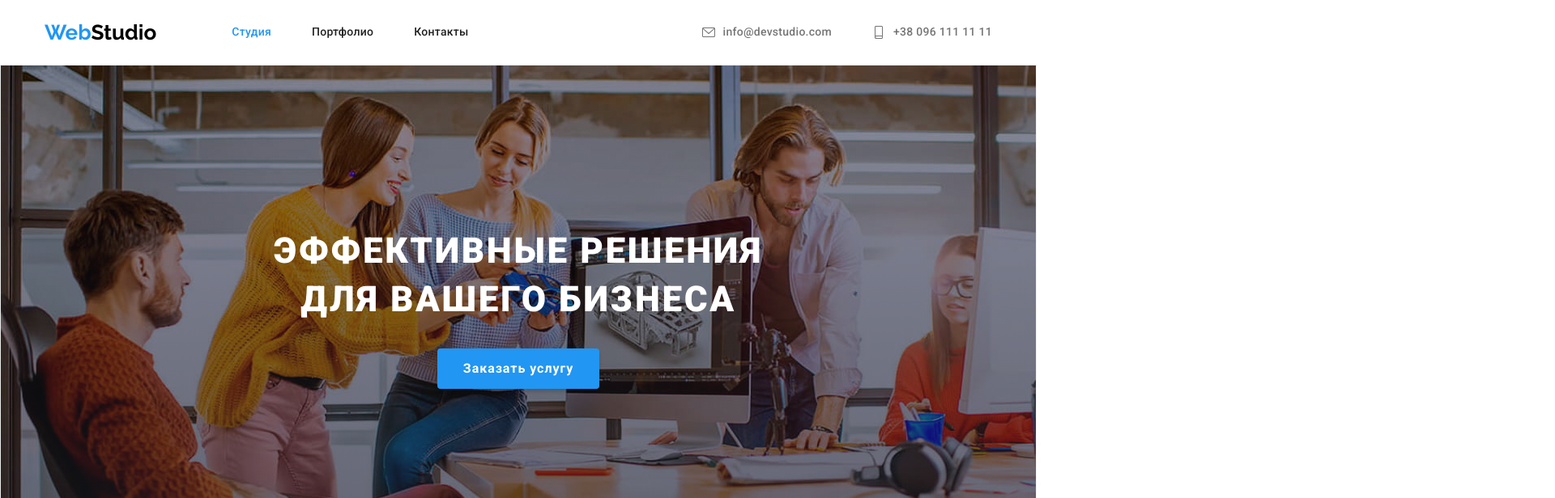
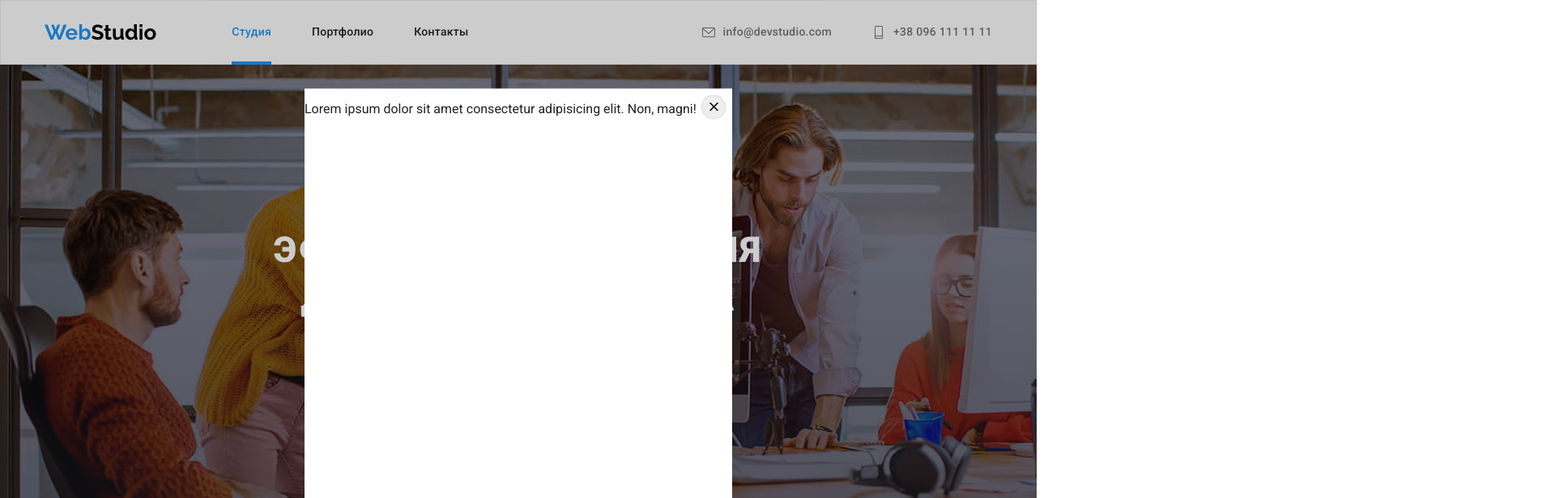
Before and after one commit to RostyslavSuprun/goit-markup-hw-05, a plain HTML site: page index.html in a window 1280 px wide. Both pictures are taken after a click on the button "Заказать услугу". Shown: the top 616 px of the page at 81% size, 1920 px wide, since content can reach past the window. Drawn offline with nearby package versions, Linux system fonts and the light colour scheme.

Commit message:
modal start

```diff
--- a/css/styles.css
+++ b/css/styles.css
@@ -25,16 +25,17 @@ footer {
   color: var(--title-text-color);
   text-decoration: none;
   list-style: none;
+  border: 0px;
 }
-main {
-  border: 1px solid #ececec;
-}
+
 .section {
   padding: 94px 0px;
 }
 /* ===header styles=== */
 .header {
   height: 80px;
+  border: 1px solid;
+  border-color: #ececec;
 }
 .container {
   width: 1200px;
@@ -70,6 +71,7 @@ main {
 .nav.link {
   display: flex;
   font-style: normal;
+  padding: 32px 0px;
   font-weight: 500;
   font-size: 14px;
   line-height: 1.14em;
@@ -96,6 +98,7 @@ main {
   margin-left: auto;
 
   color: var(--primary-text-color);
+  transition: color 250ms cubic-bezier(0.4, 0, 0.2, 1);
 }
 .header {
   display: flex;
@@ -145,7 +148,7 @@ h1 {
 }
 .order.button {
   padding: 10px 32px;
-  background: var(--accent-color);
+  background-color: var(--accent-color);
   font-family: inherit;
   font-style: normal;
   font-size: 16px;
@@ -157,9 +160,11 @@ h1 {
   border-style: none;
   box-shadow: 0px 4px 4px rgba(0, 0, 0, 0.15);
   cursor: pointer;
+
+  transition: background-color 250ms cubic-bezier(0.4, 0, 0.2, 1);
 }
 .order.button:hover {
-  background: #188ce8;
+  background-color: #188ce8;
 }
 /* === особливості === */
 
@@ -233,12 +238,9 @@ h2 {
   display: flex;
   justify-content: center;
 }
-/* .container.examples {
-  max-width: 1600px;
-} */
+
 .section.comand {
   background-color: #f5f4fa;
-  /* max-width: 1600px; */
   margin-right: auto;
   margin-left: auto;
 }
@@ -298,22 +300,25 @@ h2 {
   color: #212121;
   font-weight: 500;
   font-size: 16px;
+  font-family: inherit;
   line-height: 1.62em;
   background-color: #f5f4fa;
   box-shadow: none;
   cursor: pointer;
+
+  transition: background-color 250ms cubic-bezier(0.4, 0, 0.2, 1),
+    box-shadow 250ms cubic-bezier(0.4, 0, 0.2, 1),
+    color 250ms cubic-bezier(0.4, 0, 0.2, 1);
 }
 .applications,
 .website {
   text-align: center;
   min-width: 145px;
 }
-.filter {
-  font-family: inherit;
-}
 .filter:active,
-.filter:focus {
-  background: #2196f3;
+.filter:focus,
+.filter:hover {
+  background-color: #2196f3;
   color: #f5f4fa;
 }
 .projects {
@@ -335,8 +340,6 @@ h2 {
 
 /* ====footer==== */
 .footer {
-  /* max-width: 1600px; */
-  /* height: 252px; */
   background-color: var(--background-color);
   color: var(--secondary-text-color);
   margin-left: auto;
@@ -385,6 +388,7 @@ address {
   justify-content: space-between;
   align-items: center;
 }
+
 .mail-to,
 .phone,
 .info.item,
@@ -417,6 +421,7 @@ address {
   background: #f5f4fa;
   border-radius: 4px;
 }
+
 .container.filters {
   display: flex;
   flex-direction: column;
@@ -446,7 +451,7 @@ address {
   letter-spacing: 0.03em;
 }
 .filter-button > .filter:hover {
-  background: #2196f3;
+  background-color: #2196f3;
   box-shadow: 0px 3px 1px rgba(0, 0, 0, 0.1), 0px 1px 2px rgba(0, 0, 0, 0.08),
     0px 2px 2px rgba(0, 0, 0, 0.12);
   border-radius: 4px;
@@ -458,9 +463,6 @@ address {
   margin-right: 30px;
   margin-bottom: 30px;
   flex-basis: calc((100% - 90px) / 3);
-
-  transition-property: box-shadow;
-  transition-duration: 250ms;
 }
 .preview:nth-child(3n) {
   margin-right: 0px;
@@ -490,12 +492,16 @@ address {
   max-height: 80px;
   fill: #757575;
 }
+svg {
+  transition: fill 250ms cubic-bezier(0.4, 0, 0.2, 1);
+}
 .mail-to:hover svg,
 .phone:hover svg,
 .mail-to:focus svg,
 .phone:focus svg {
   fill: #188ce8;
 }
+
 .abilities-ico {
   width: 70px;
   height: 70px;
@@ -526,6 +532,8 @@ address {
   height: 44px;
   margin-left: auto;
   margin-right: auto;
+
+  transition: fill 250ms cubic-bezier(0.4, 0, 0.2, 1);
 }
 .social-link .social-ico {
   box-sizing: border-box;
@@ -537,14 +545,16 @@ address {
 .social-link:not(:last-child),
 .footer-link:not(:last-child) {
   margin-right: 10px;
+  transition: background-color 250ms cubic-bezier(0.4, 0, 0.2, 1);
 }
 .social-link:hover svg,
 .social-link:focus svg {
   fill: var(--secondary-text-color);
+  transition: fill 250ms cubic-bezier(0.4, 0, 0.2, 1);
 }
 .social-link:hover,
 .social-link:focus {
-  background: var(--accent-color);
+  background-color: var(--accent-color);
 }
 .container.clients {
   display: flex;
@@ -570,6 +580,7 @@ address {
 }
 .company-link:not(:last-child) {
   margin-right: 30px;
+  transition-property: fill border-color;
 }
 .company-ico {
   box-sizing: border-box;
@@ -583,9 +594,14 @@ address {
 .company-link:hover svg,
 .company-link:focus svg {
   fill: var(--accent-color);
+
+  transition: fill 250ms cubic-bezier(0.4, 0, 0.2, 1);
 }
-.company-link:hover {
+.company-link:hover,
+.company-link:focus {
   border-color: var(--accent-color);
+
+  transition: border-color 250ms cubic-bezier(0.4, 0, 0.2, 1);
 }
 .footer > .container {
   display: flex;
@@ -615,8 +631,7 @@ address {
 }
 .footer-link {
   background-color: rgba(255, 255, 255, 0.1);
-  transition-property: var(--background-color);
-  transition-duration: 250ms;
+  transition: background-color 250ms cubic-bezier(0.4, 0, 0.2, 1);
 }
 .footer-link:hover svg,
 .footer-link:focus svg {
@@ -625,30 +640,21 @@ address {
 .footer-link:hover,
 .footer-link:focus {
   background-color: var(--accent-color);
-  transition: cubic-bezier(0.4, 0, 0.2, 1);
 }
 .preview:hover,
 .project-image:focus > .preview {
   box-shadow: 0px 1px 1px rgba(0, 0, 0, 0.12), 0px 4px 4px rgba(0, 0, 0, 0.06),
     1px 4px 6px rgba(0, 0, 0, 0.16);
-  transition: cubic-bezier(0.4, 0, 0.2, 1) 0.25;
+  transition: box-shadow 250ms cubic-bezier(0.4, 0, 0.2, 1);
 }
 /* =====overlay===== */
-.thumb {
-  position: relative;
-}
-/* .thumb::before {
-  content: "";
-  display: inline-block;
-  position: absolute;
-  width: 100%;
-  height: 100%;
-  background-color: var(--accent-color);
-  opacity: 0.9;
-} */
+
 .thumb {
   position: relative;
   overflow: hidden;
+}
+.img-box {
+  position: relative;
 }
 .img-description {
   font-weight: 700;
@@ -688,11 +694,72 @@ address {
   opacity: 0.9;
   overflow: hidden;
 
-  transition-property: transform;
-  transition-duration: 250ms;
+  transition: transform 250ms cubic-bezier(0.4, 0, 0.2, 1);
 }
 
 .project-image:hover .overlay {
   transform: translateY(-294px);
-  transition: cubic-bezier(0.4, 0, 0.2, 1) 0.25;
 }
+.nav.link {
+  position: relative;
+}
+
+.nav.link.current::after {
+  position: absolute;
+  left: 0;
+  bottom: 0;
+  display: block;
+  content: "";
+  width: 100%;
+  height: 4px;
+  background-color: #2196f3;
+}
+/* ======== modal window ======= */
+.backdrop {
+  position: fixed;
+  top: 0;
+  left: 0;
+  width: 100%;
+  height: 100%;
+  background-color: rgba(0, 0, 0, 0.2);
+  opacity: 1;
+}
+.backdrop.is-hidden {
+  opacity: 0;
+  pointer-events: none;
+  transition: opacity 250ms linear;
+}
+.backdrop.is-hidden .modal {
+  opacity: 0.5;
+  scale: 0.5;
+  transform: translate(-50%, -50%) scale(0.5);
+  transition: transform 250ms linear;
+}
+
+.modal {
+  position: absolute;
+  top: 50%;
+  left: 50%;
+  transform: translate(-50%, -50%) scale(1);
+  background-color: #ffffff;
+  min-width: 528px;
+  min-height: 581px;
+  opacity: 1;
+  scale: 1;
+  transition: transform 250ms linear;
+}
+.close-modal {
+  width: 30px;
+  height: 30px;
+  border-radius: 50%;
+  position: absolute;
+  border: 1px solid rgba(0, 0, 0, 0.1);
+  box-sizing: border-box;
+  top: 8px;
+  right: 8px;
+}
+.cross {
+  fill: #000000;
+  width: 11px;
+  height: 11px;
+}
--- a/index.html
+++ b/index.html
@@ -21,7 +21,7 @@
          <nav class="nav">
             <a class="logo" href="./index.html"><span class="design">Web</span>Studio</a>
             <ul class="nav list">
-             <li class="nav item"><a class="nav link" href="./index.html" style="color: #2196f3 ;">Студия</a></li>
+             <li class="nav item"><a class="nav link current" href="./index.html" style="color: #2196f3 ;">Студия</a></li>
              <li class="nav item"><a class="nav link" href="./portfolio.html">Портфолио</a></li>
              <li class="nav item"><a class="nav link" href="contacts">Контакты</a></li>
             </ul>
@@ -45,7 +45,7 @@
                 Эффективные решения<br> для вашего бизнеса
             </h1>
             <div class="button div">
-            <button type="button" class="order button">Заказать услугу
+            <button data-modal-open type="button" class="order button">Заказать услугу
             </button>
             </div>
         </section>
@@ -244,6 +244,14 @@
                 </div>
             </div>
         </section>
+        <div class="backdrop is-hidden" data-modal>
+            <div class="modal">
+                <p>Lorem ipsum dolor sit amet consectetur adipisicing elit. Non, magni!</p>
+                <button type="button" class="close-modal" data-modal-close><svg class="cross">
+                    <use href="./images/cross.svg#icon-cross"></use>
+                </svg></button>
+            </div>
+        </div>
     </main>
     <!-- підвал -->
     <footer class="footer">
@@ -284,7 +292,7 @@
             </div>
         </div>
             </div>
-
     </footer>
+        <script src="./js/modal.js"></script>
 </body>
 </html>
--- /dev/null
+++ b/js/modal.js
@@ -0,0 +1,14 @@
+(() => {
+  const refs = {
+    openModalBtn: document.querySelector('[data-modal-open]'),
+    closeModalBtn: document.querySelector('[data-modal-close]'),
+    modal: document.querySelector('[data-modal]'),
+  };
+
+  refs.openModalBtn.addEventListener('click', toggleModal);
+  refs.closeModalBtn.addEventListener('click', toggleModal);
+
+  function toggleModal() {
+    refs.modal.classList.toggle('is-hidden');
+  }
+})();
```
Also changed, not shown: portfolio.html (+1 -2 lines), images/cross.svg (added).
